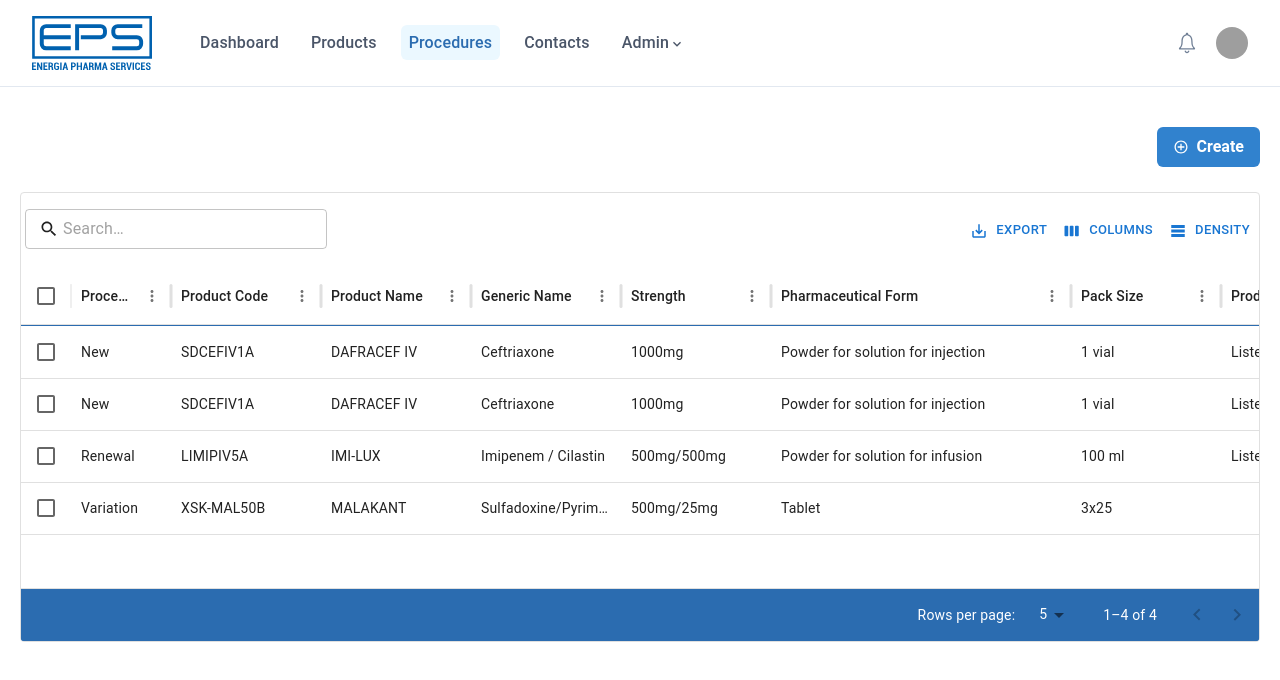
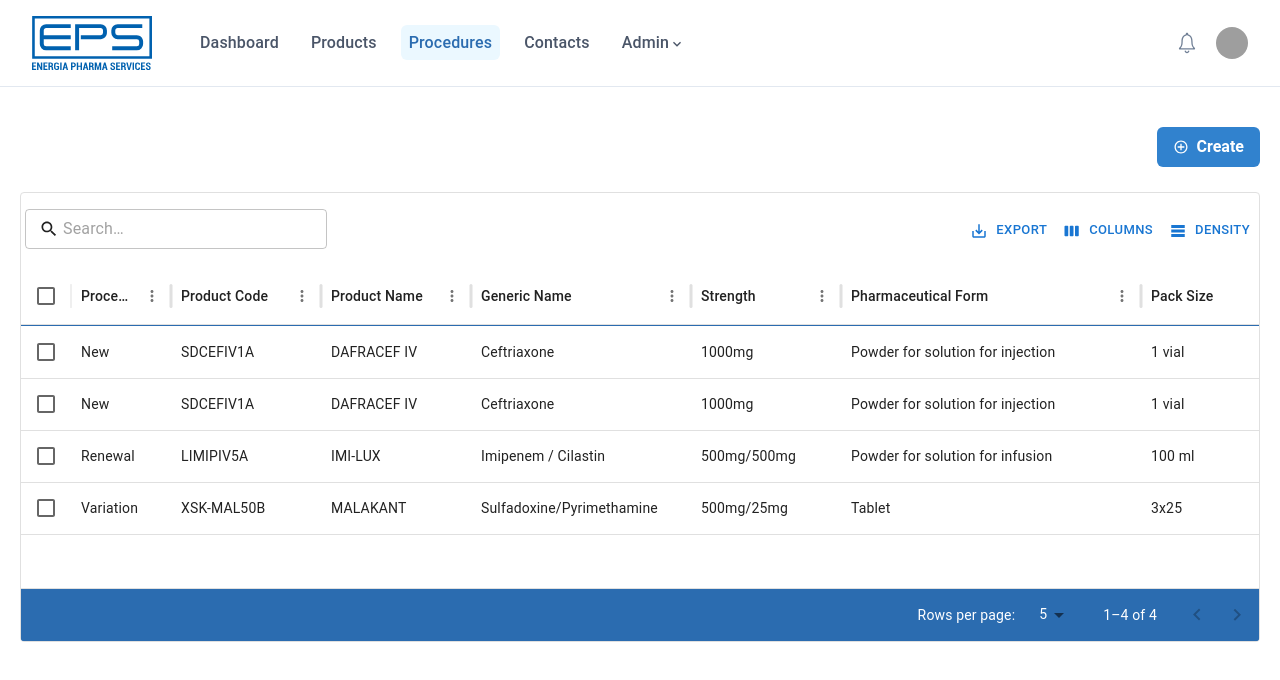
Before and after one commit to awais-3/Dummy_rims_ui, a Next.js app: page /procedures in a window 1280 px wide. Shown: the top 680 px of the page. Built offline with nearby package versions, Linux system fonts and the light colour scheme; grey boxes are pictures that could not be loaded.

Commit message:
Fixed column width

```diff
--- a/src/app/Components/Procedure/ProcedureTable.js
+++ b/src/app/Components/Procedure/ProcedureTable.js
@@ -41,7 +41,7 @@
     },
     { field: "productCode", headerName: "Product Code", width: 150 },
     { field: "productName", headerName: "Product Name", width: 150 },
-    { field: "genericName", headerName: "Generic Name", width: 150 },
+    { field: "genericName", headerName: "Generic Name", width: 220 },
     { field: "strength", headerName: "Strength", width: 150 },
     {
       field: "pharmaceuticalForm",
```
